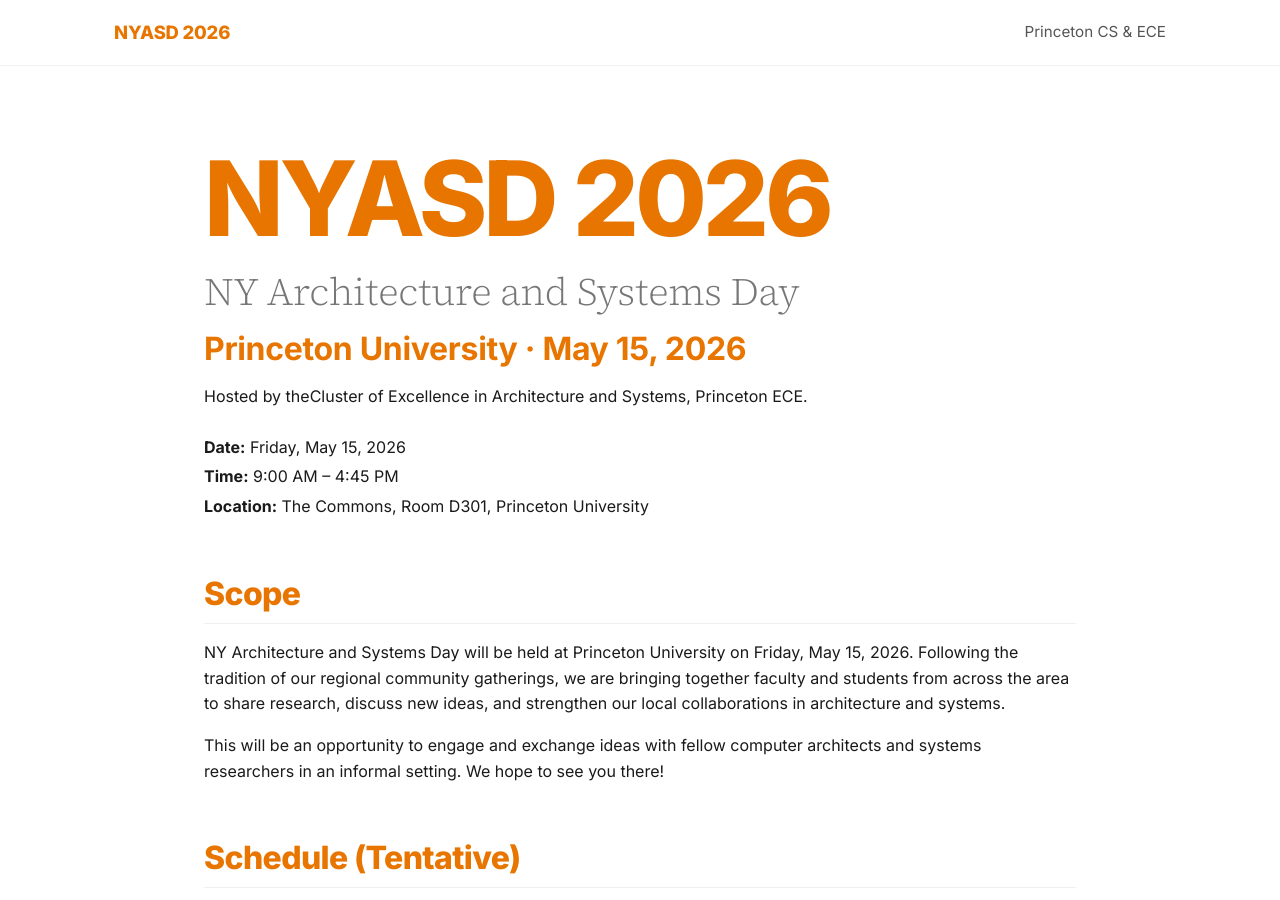
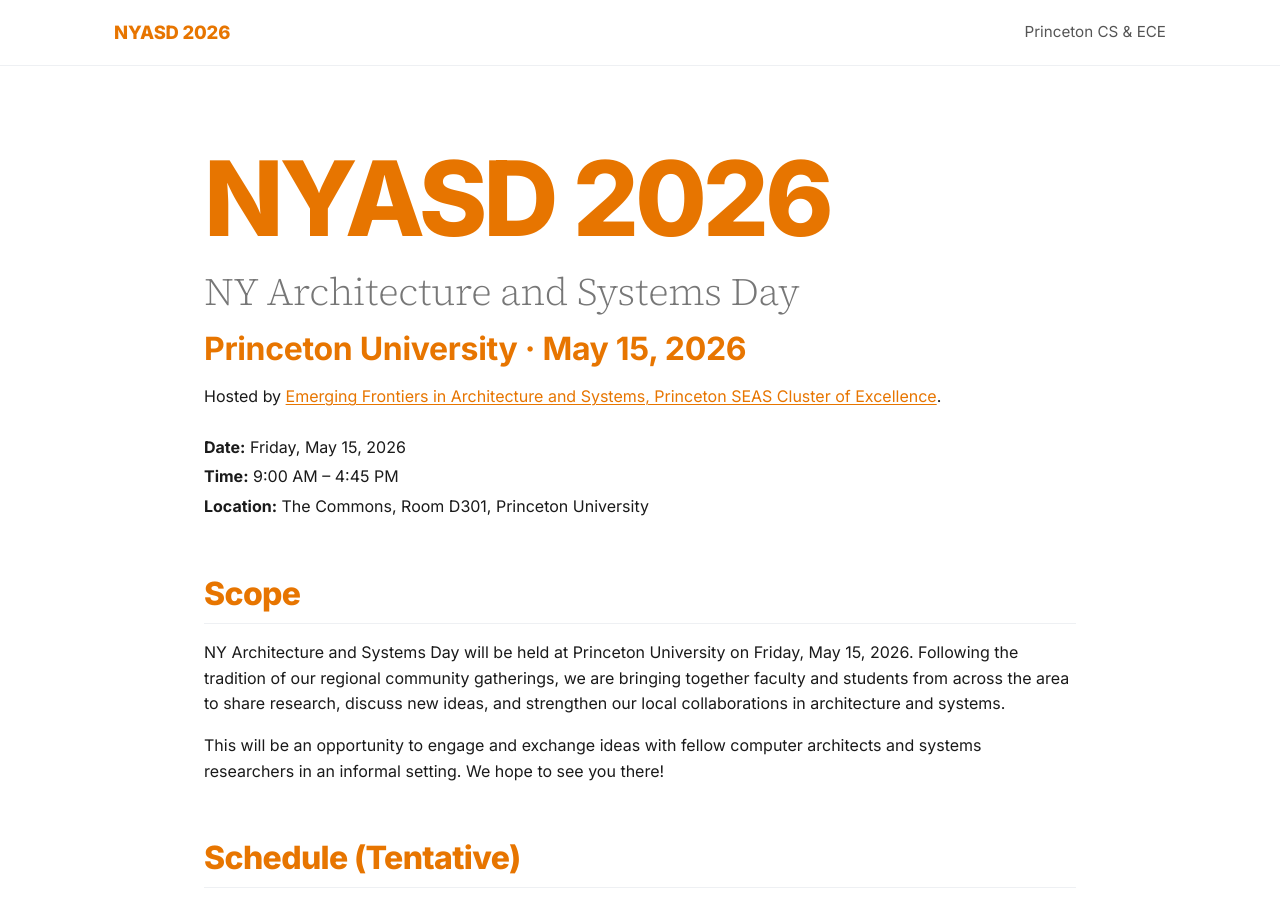
Before and after one commit to princetoncomputerarch/princetoncomputerarch.github.io, a Jekyll site: the page built from index.html, in a window 1280 px wide and 900 px high. Built offline with Jekyll 4.4.1, drawn with Linux system fonts in a browser that asks for light colours.

Commit message:
Update hosted by information in hero.yml

```diff
--- a/_data/hero.yml
+++ b/_data/hero.yml
@@ -13,9 +13,9 @@
 
 # Optional "Hosted by" line shown under the hero.
 held_with:
-  prefix: "Hosted by the"
-  link_text: "Cluster of Excellence in Architecture and Systems, Princeton ECE"
-  link_url: ""
+  prefix: "Hosted by "
+  link_text: "Emerging Frontiers in Architecture and Systems, Princeton SEAS Cluster of Excellence"
+  link_url: "https://engineering.princeton.edu/clusters-of-excellence"
 
 # Quick-look info shown right under the hero.
 key_info:
```
